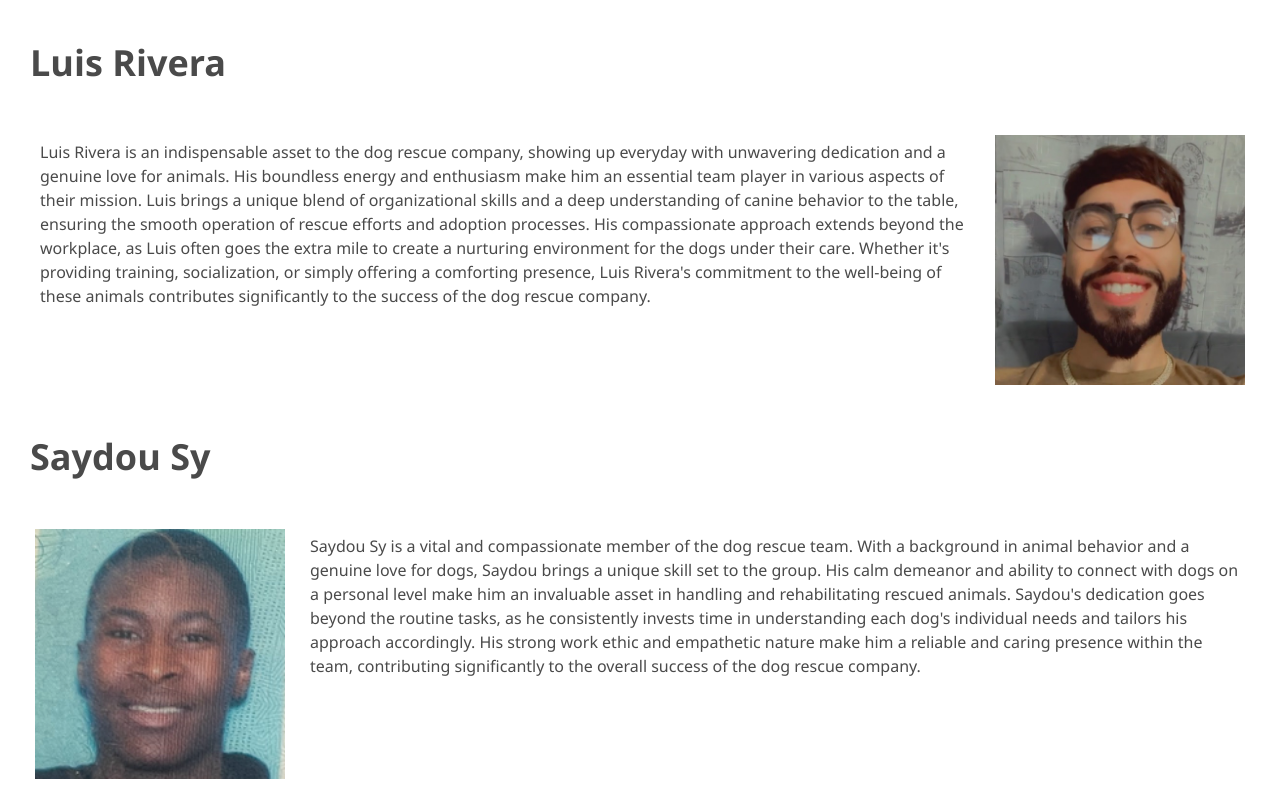
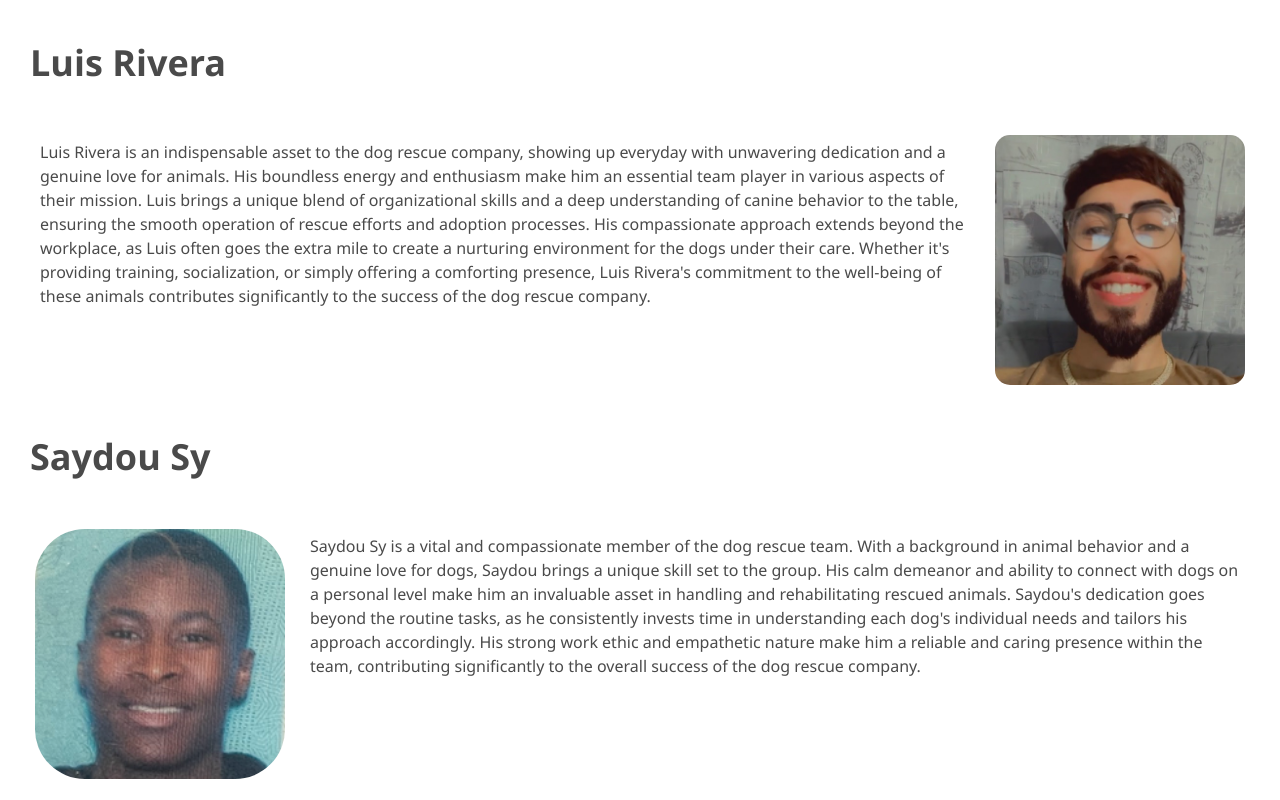
Before and after one commit to Lrive004/loop-legends, a plain HTML site: page about-us.html in a window 1280 px wide. Shown: the part 780-1580 px from the top of the page. Drawn offline with nearby package versions, Linux system fonts and the light colour scheme.

Commit message:
small change to bio images

```diff
--- a/assets/style.css
+++ b/assets/style.css
@@ -342,12 +342,14 @@ h3 {
     width: 250px;
     float: right;
     margin: 10px;
+    border-radius: 15px;
 }
 #bio-img-2 {
     height: 250px;
     width: 250px;
     float: left;
     margin: 10px;
+    border-radius: 50px;
 }
 
 
```
